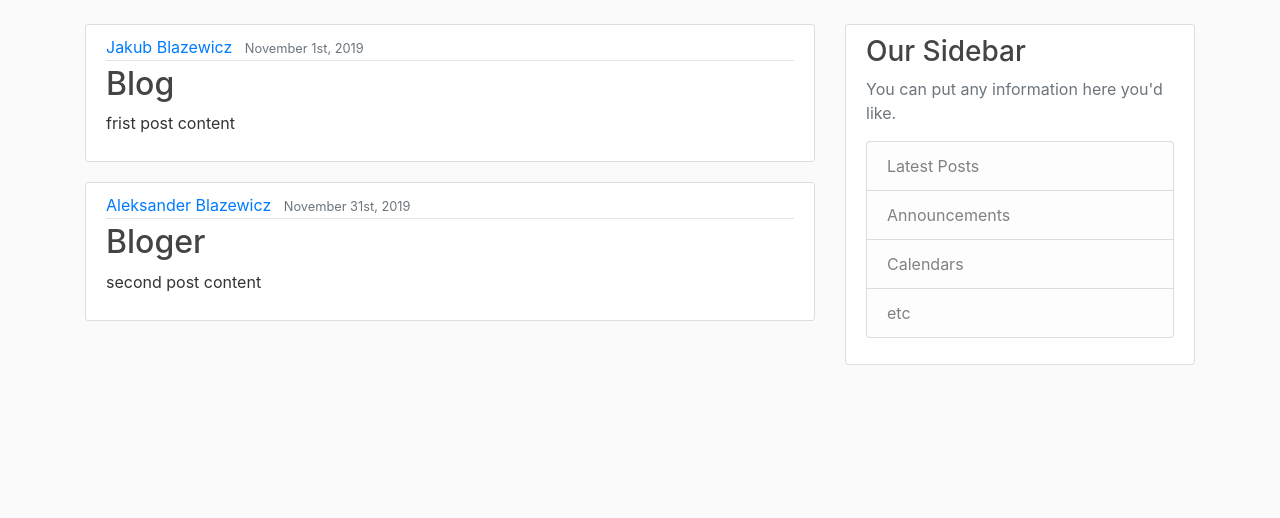
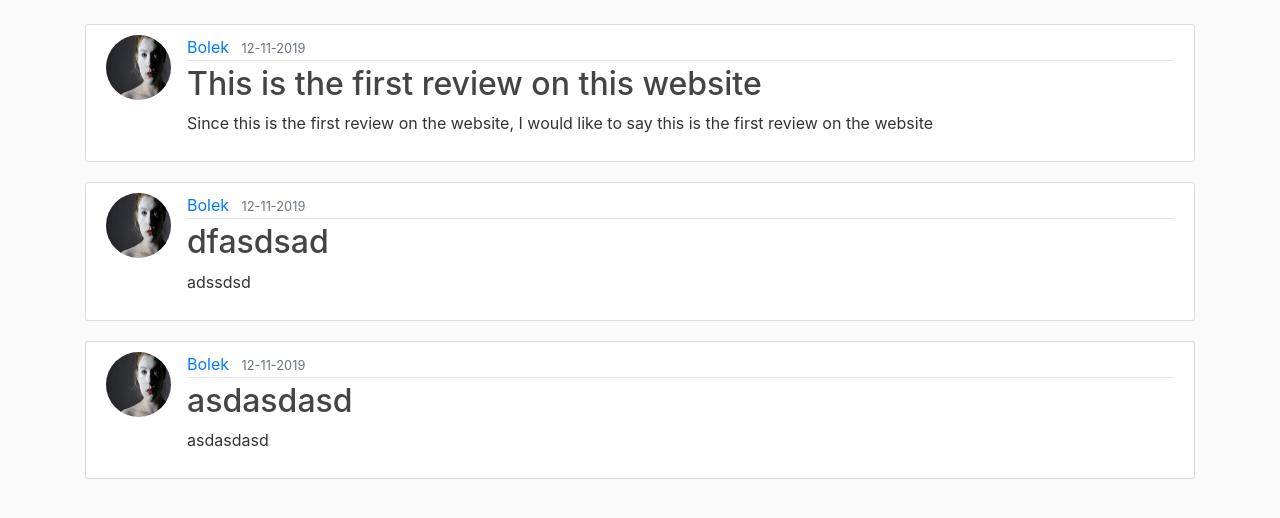
Before and after one commit to frankc95/set09103, a Flask app: page /review in a window 1280 px wide. Shown: the part 56-574 px from the top of the page. Run offline with Flask 2, Linux system fonts and the light colour scheme; data comes from the database, SQL or seed files in the repository; both versions use the stored data as it was after the commit; some libraries are stand-ins or nearby versions.

Commit message:
added update and delete post

```diff
--- a/bop/routes.py
+++ b/bop/routes.py
@@ -1,31 +1,17 @@
 import os
 import secrets
 from PIL import Image
-from flask import  render_template, flash, redirect, url_for, request
+from flask import  render_template, flash, redirect, url_for, request, abort
 from bop import app, db, bcrypt
-from bop.forms import RegistrationForm, LoginForm, UpdateAccountForm
+from bop.forms import RegistrationForm, LoginForm, UpdateAccountForm, PostForm
 from bop.models import User, Post
 from flask_login import login_user, current_user, logout_user, login_required
 
-posts = [
-    {
-        'author': 'Jakub Blazewicz',
-        'title': 'Blog',
-        'content': 'frist post content',
-        'date_posted': 'November 1st, 2019'
-     },
-    {
-        'author': 'Aleksander Blazewicz',
-        'title': 'Bloger',
-        'content': 'second post content',
-        'date_posted': 'November 31st, 2019'
-    }
-]
 
 @app.route("/")
 @app.route("/home")
 def home():
-    return render_template('home.html', posts=posts)
+    return render_template('home.html')
 
 @app.route("/contact")
 def contact():
@@ -41,6 +27,7 @@ def resources():
 
 @app.route("/review")
 def review():
+    posts = Post.query.all()
     return render_template('review.html', title='Reviews', posts=posts)
 
 @app.route("/register", methods=['GET', 'POST'])
@@ -108,3 +95,53 @@ def account():
         form.email.data = current_user.email
     image_file = url_for('static', filename='img/profile_pic/' + current_user.image_file)
     return render_template('account.html', title='account', image_file=image_file, form=form)
+
+
+@app.route("/post/new", methods=['GET', 'POST'])
+@login_required
+def new_post():
+    form = PostForm()
+    if form.validate_on_submit():
+        post = Post(title=form.title.data, content=form.content.data, author=current_user)
+        db.session.add(post)
+        db.session.commit()
+        flash('Your review has been created', 'success')
+        return redirect(url_for('review'))
+    return render_template('create_review.html', title='New Review', form=form, legend='New Post')
+
+
+@app.route("/post/<int:post_id>")
+def post(post_id):
+    post = Post.query.get_or_404(post_id)
+    return render_template('post.html', title=post.title, post=post)
+
+
+@app.route("/post/<int:post_id>/update", methods=['GET', 'POST'])
+@login_required
+def update_post(post_id):
+    post = Post.query.get_or_404(post_id)
+    if post.author != current_user:
+        abort(403)
+    form = PostForm()
+    if form.validate_on_submit():
+        post.title = form.title.data
+        post.content = form.content.data
+        db.session.commit()
+        flash('Your review has been updated', 'success')
+        return redirect(url_for('post', post_id=post.id))
+    elif request.method == 'GET':
+        form.title.data = post.title
+        form.content.data = post.content
+    return render_template('create_review.html', title='Update Review', form=form, legend='Update Review')
+
+
+@app.route("/post/<int:post_id>/delete", methods=['POST'])
+@login_required
+def delete_post(post_id):
+    post = Post.query.get_or_404(post_id)
+    if post.author != current_user:
+        abort(403)
+    db.session.delete(post)
+    db.session.commit()
+    flash('Your review has been deleted', 'success')
+    return redirect(url_for('review'))
--- a/bop/templates/contact.html
+++ b/bop/templates/contact.html
@@ -1,4 +1,4 @@
 {% extends "layout.html" %}
 {% block content %}
-                <h1>Contact Page</h1>
+		<h1>Contact Page</h1>
 {% endblock content %}
--- a/bop/templates/layout.html
+++ b/bop/templates/layout.html
@@ -36,6 +36,7 @@
 					<!-- Navbar Right Side -->
 					<div class="navbar-nav">
 						{% if current_user.is_authenticated %}
+
 							 <a class="nav-item nav-link" href="{{ url_for('account') }}">Account</a>
 							 <a class="nav-item nav-link" href="{{ url_for('logout') }}">Logout</a>
 						{% else %}
@@ -51,7 +52,7 @@
 	</header>
 	<main role="main" class="container">
  		<div class="row">
-			<div class="col-md-8">
+			<div class="col-md-12">
 				{% with messages = get_flashed_messages(with_categories=true) %}
 					{% if messages %}
 						{% for category, message in messages%}
@@ -62,19 +63,6 @@
 					{% endif %}
 				{% endwith %}
 				{% block content %}{% endblock %}
-			</div>
-			<div class="col-md-4">
-				<div class="content-section">
-					<h3>Our Sidebar</h3>
-					<p class='text-muted'>You can put any information here you'd like.
-					<ul class="list-group">
-						<li class="list-group-item list-group-item-light">Latest Posts</li>
-						<li class="list-group-item list-group-item-light">Announcements</li>
-						<li class="list-group-item list-group-item-light">Calendars</li>
-						<li class="list-group-item list-group-item-light">etc</li>
-					</ul>
-					</p>
-				</div>
 			</div>
 		</div>
 	</main>
--- a/bop/templates/review.html
+++ b/bop/templates/review.html
@@ -1,13 +1,17 @@
 {% extends "layout.html" %}
 {% block content %}
+{% if current_user.is_authenticated %}
+	<a class="nav-item nav-link" href="{{ url_for('new_post') }}">WRITE A REVIEW</a>
+{% endif %}
     {% for post in posts %}
         <article class="media content-section">
+          <img class="rounded-circle article-img" src="{{ url_for('static', filename='img/profile_pic/' + post.author.image_file) }}">
           <div class="media-body">
             <div class="article-metadata">
-              <a class="mr-2" href="#">{{ post.author }}</a>
-              <small class="text-muted">{{ post.date_posted }}</small>
+              <a class="mr-2" href="#">{{ post.author.username }}</a>
+              <small class="text-muted">{{ post.date_posted.strftime('%d-%m-%Y') }}</small>
             </div>
-            <h2><a class="article-title" href="#">{{ post.title }}</a></h2>
+            <h2><a class="article-title" href="{{ url_for('post', post_id=post.id) }}">{{ post.title }}</a></h2>
             <p class="article-content">{{ post.content }}</p>
           </div>
         </article>
```
Also changed, not shown: bop/forms.py (+8 -1 lines), bop/templates/create_review.html (added, +45 -0 lines), bop/templates/post.html (added, +42 -0 lines), bop/site.db, bop/static/img/profile_pic/781ff96f9a79c8d4.jpg (added), bop/static/img/profile_pic/7d0c3d3cf7980676.png (added), bop/static/img/profile_pic/dfe823cf77d063de.jpg (added), 4 other files.
